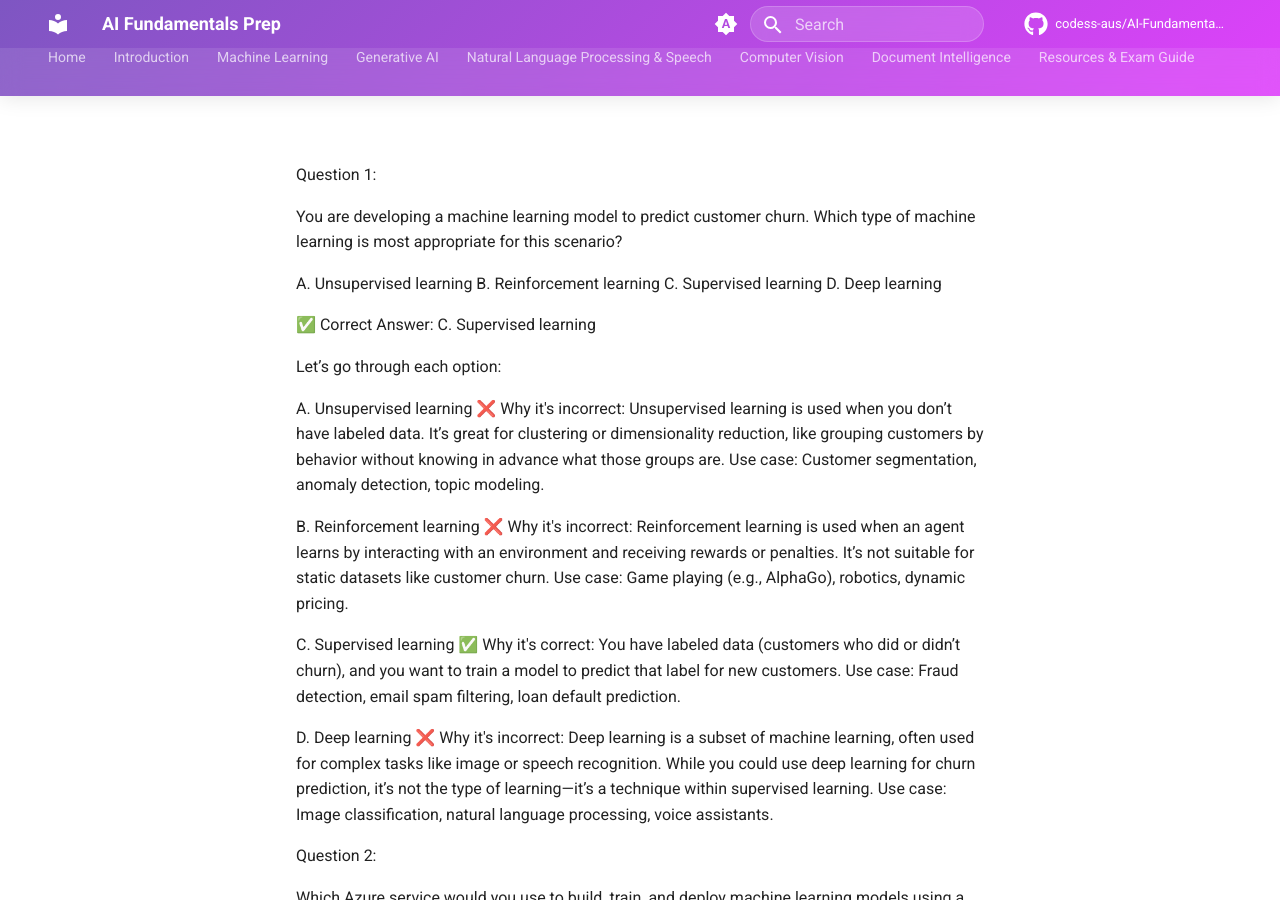
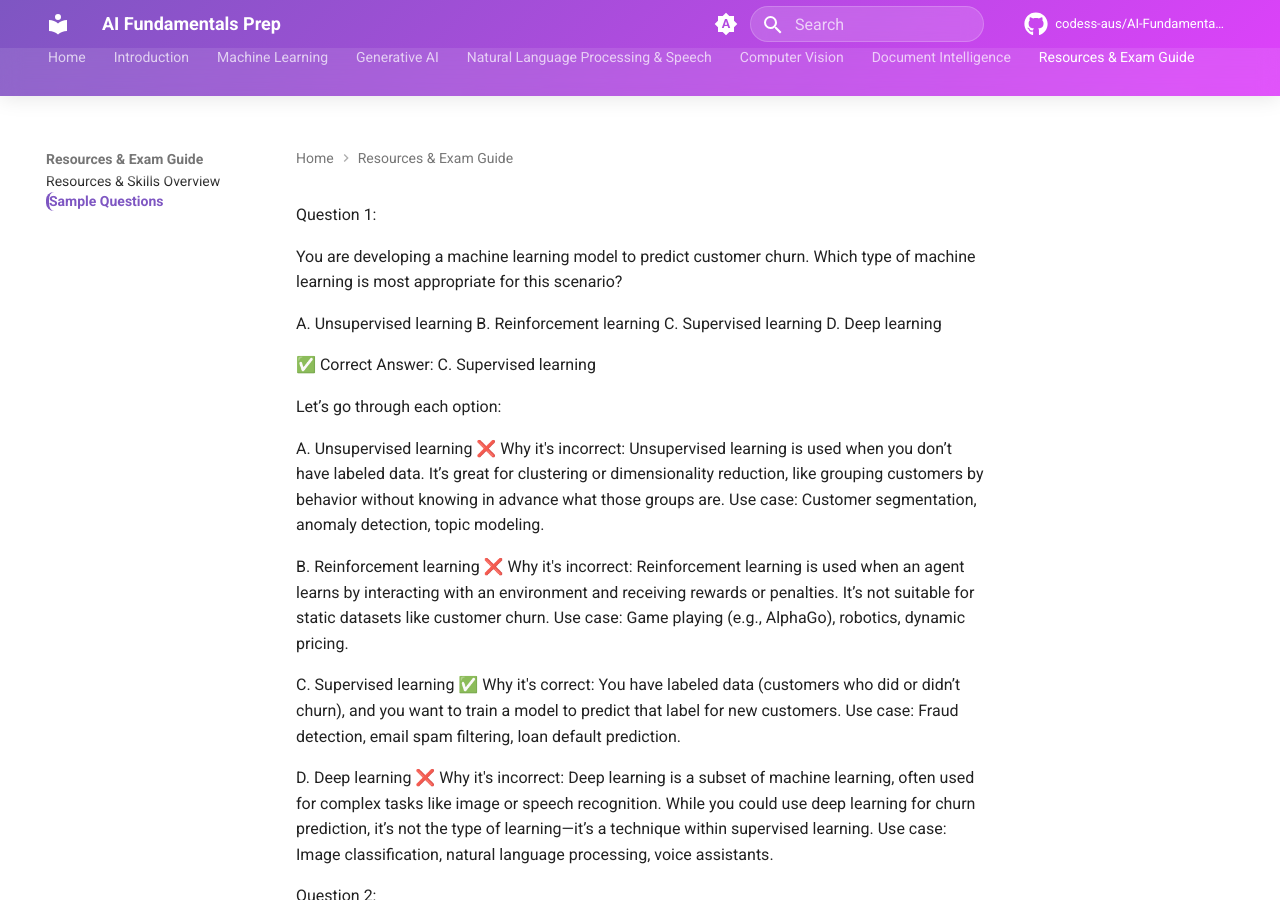
Before and after one commit to codess-aus/AI-Fundamentals-Prep, an MkDocs documentation site: the page built from docs/12-Sample-Questions/index.md, in a window 1280 px wide and 900 px high. Built offline with MkDocs 1.6.1 and Material for MkDocs 9.7.7, drawn with Linux system fonts in a browser that asks for light colours; comment, search, counter and statistics services are not loaded.

Commit message:
Add Sample Questions section to navigation

```diff
--- a/mkdocs.yml
+++ b/mkdocs.yml
@@ -108,6 +108,7 @@ nav:
     - Azure Data Extraction: 10-azuredataextraction/index.md
   - Resources & Exam Guide:
     - Resources & Skills Overview: 11-resources/index.md
+    - Sample Questions: 12-Sample-Questions/index.md
 
 # Extra
 extra:
```
